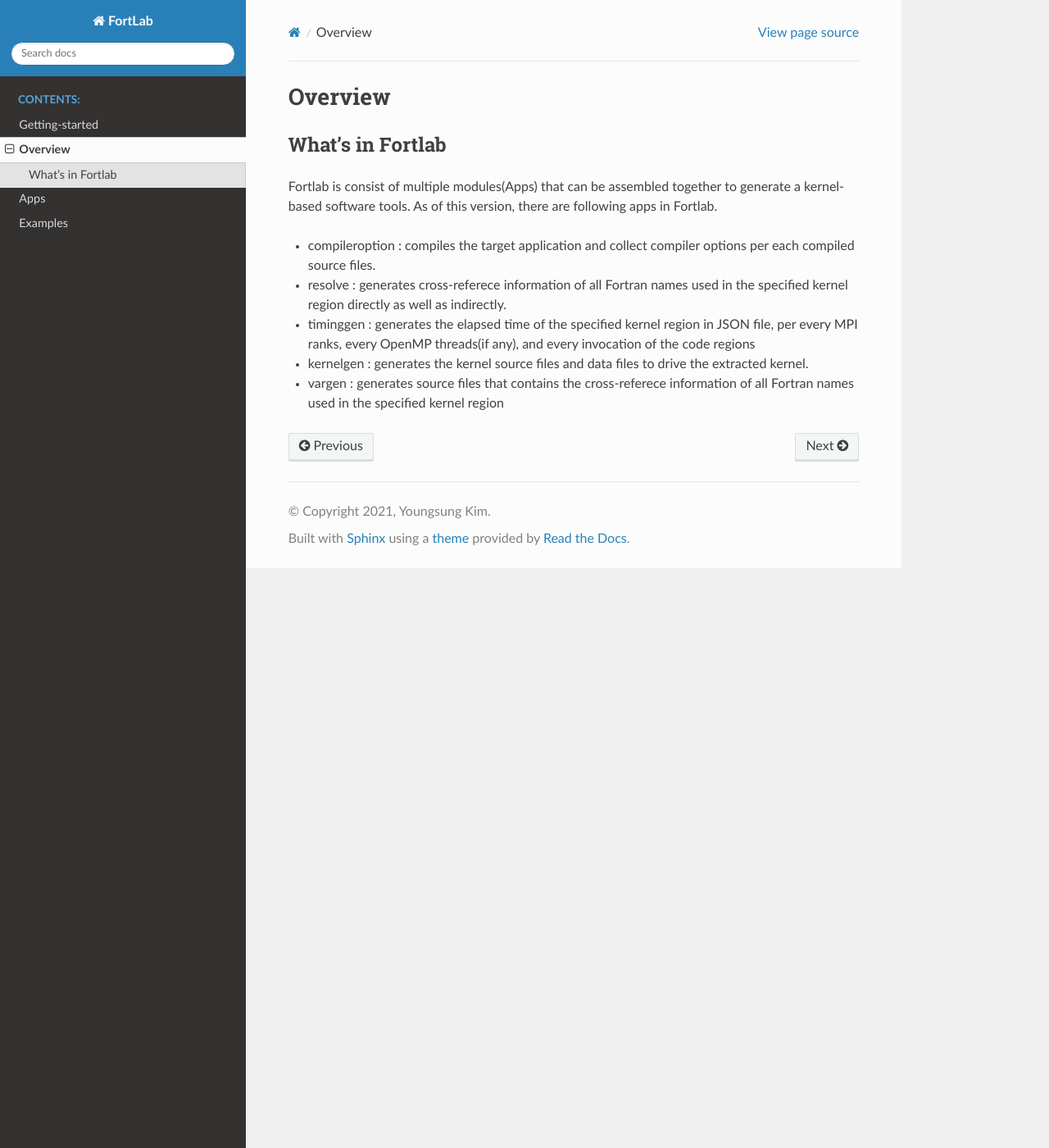
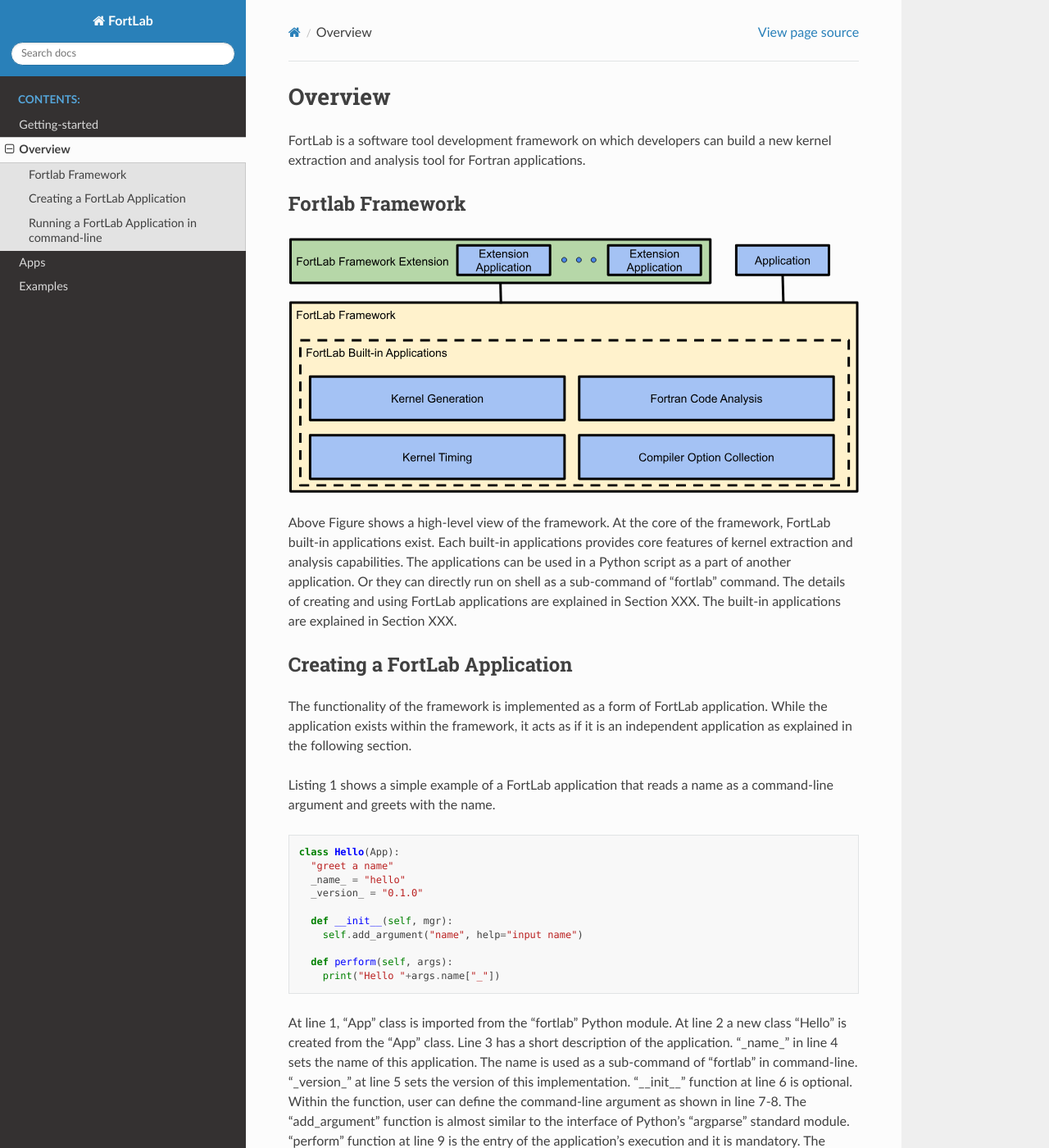
Before and after one commit to grnydawn/fortlab, a Sphinx documentation site: the page built from docs/source/overview.rst, in a window 1280 px wide and 1400 px high. Shown: the whole window at 82% size. Built offline with Sphinx 7.4.7 and the Read the Docs theme 2.0.0, drawn with Linux system fonts in a browser that asks for light colours; some of the changed text lies outside the part shown.

Commit message:
updated doc

```diff
--- a/docs/source/overview.rst
+++ b/docs/source/overview.rst
@@ -2,15 +2,67 @@
 Overview
 ===============
 
+FortLab is a software tool development framework on which developers can build a new kernel extraction and analysis tool for Fortran applications.
 
 ------------------
-What's in Fortlab
+Fortlab Framework
 ------------------
 
-Fortlab is consist of multiple modules(Apps) that can be assembled together to generate a kernel-based software tools. As of this version, there are following apps in Fortlab.
+.. image:: ./_static/Fortlab_Framework.svg
 
-* compileroption  : compiles the target application and collect compiler options per each compiled source files.
-* resolve         : generates cross-referece information of all Fortran names used in the specified kernel region directly as well as indirectly.
-* timinggen       : generates the elapsed time of the specified kernel region in JSON file, per every MPI ranks, every OpenMP threads(if any), and every invocation of the code regions
-* kernelgen       : generates the kernel source files and data files to drive the extracted kernel.
-* vargen          : generates source files that contains the cross-referece information of all Fortran names used in the specified kernel region
+Above Figure shows a high-level view of the framework. At the core of the framework, FortLab built-in applications exist. Each built-in applications provides core features of kernel extraction and analysis capabilities. The applications can be used in a Python script as a part of another application. Or they can directly run on shell as a sub-command of "fortlab" command. The details of creating and using FortLab applications are explained in Section XXX. The built-in applications are explained in Section XXX.
+
+---------------------------------
+Creating a FortLab Application
+---------------------------------
+
+The functionality of the framework is implemented as a form
+of FortLab application. While the application exists within
+the framework, it acts as if it is an independent application
+as explained in the following section.
+
+Listing 1 shows
+a simple example of a FortLab application that reads a name
+as a command-line argument and greets with the name.
+
+.. code-block:: python
+
+        class Hello(App):
+          "greet a name"
+          _name_ = "hello"
+          _version_ = "0.1.0"
+
+          def __init__(self, mgr):
+            self.add_argument("name", help="input name")
+
+          def perform(self, args):
+            print("Hello "+args.name["_"])
+
+At line 1, "App" class is imported from the "fortlab" Python module. At line 2 a new class "Hello" is created from the "App" class. Line 3 has a short description of the application. "\_name\_" in line 4 sets the name of this application. The name is used as a sub-command of "fortlab" in command-line. "\_version\_" at line 5 sets the version of this implementation.
+"\_\_init\_\_" function at line 6 is optional. Within the function, user can define the command-line argument as shown in line 7-8. The "add\_argument" function is almost similar to the interface of Python's "argparse" standard module. "perform" function at line 9 is the entry of the application's execution and it is mandatory. The "args" arguments of the function is the way to receive user's input at command-line. There is no special restriction on what to add in the body of the "perform" function. In this case, a greeting string is printed with the input name. Line 10 shows how to access the user's input through the "args" variable. The square bracket notation is used to indicate the argument type conversion method. The underline string in the brackets indicates "No conversion", and therefore, "args.name" is a type of string.
+
+
+---------------------------------------------------
+Running a FortLab Application in command-line
+---------------------------------------------------
+
+Listing \ref{lst:hellorun} shows how to run the application ("app") that we created in Listing \ref{lst:hello} and the output from the run.  In line 1, "fortlab" is used as a shell command. The double dashes separate the command from the sub-command. Next, a path to a file that contains the app follows. The framework automatically detects the app in the Python module-level objects. If there exists more than one apps in the module, a hash mark "\#" with a class name can be used to specify a particular app class in the module. The output of the run shows in line 2. Line 3 to the end demonstrates the framework's capabilities that show version and usage of the app on screen. Note that the version and the short description in the Hello class are shown in the screen output, which are generated by the framework.
+
+
+.. code-block:: bash
+
+        >> fortlab -- hello.py world
+        Hello world
+        >> fortlab -- hello.py --version
+        hello 0.1.0
+        >> fortlab -- hello.py --help
+        usage: fortlab-hello [-h] [--version]
+                             name
+        greet a name
+
+        positional arguments:
+          name         input name
+
+        optional arguments:
+          -h, --help   show this help message
+          --version    show program's version
```
Also changed, not shown: docs/source/apps/index.rst (+10 -1 lines), docs/source/intro.rst (+36 -9 lines), docs/source/_static/FortLab_Framework.png (added), docs/source/_static/FortLab_Framework.svg (added).
